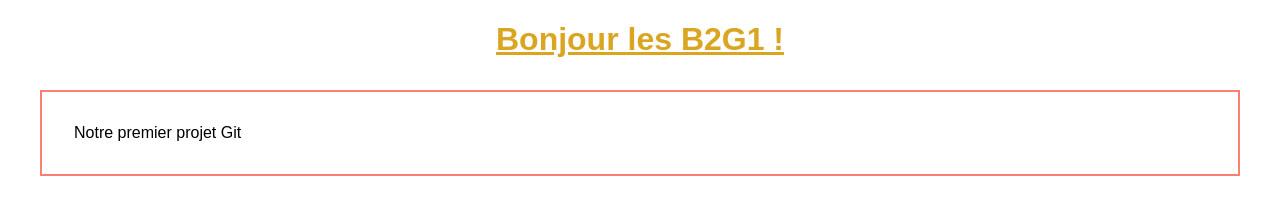
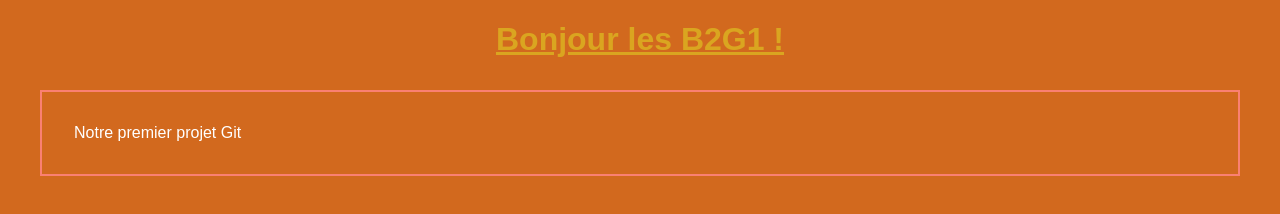
Before and after one commit to lemagus/B2G1_start_projet, a plain HTML site: page index.html in a window 1280 px wide. Drawn offline with Linux system fonts and the light colour scheme.

Commit message:
This is a message

```diff
--- a/style.css
+++ b/style.css
@@ -1,5 +1,9 @@
 * {
     font-family: fantasy
+}
+
+body {
+    background-color: chocolate;
 }
 
 h1 {
@@ -16,4 +20,6 @@ p {
     padding: 2em;
     margin: 2em;
     border: 2px solid salmon;
+
+    color: white;
 }
```
